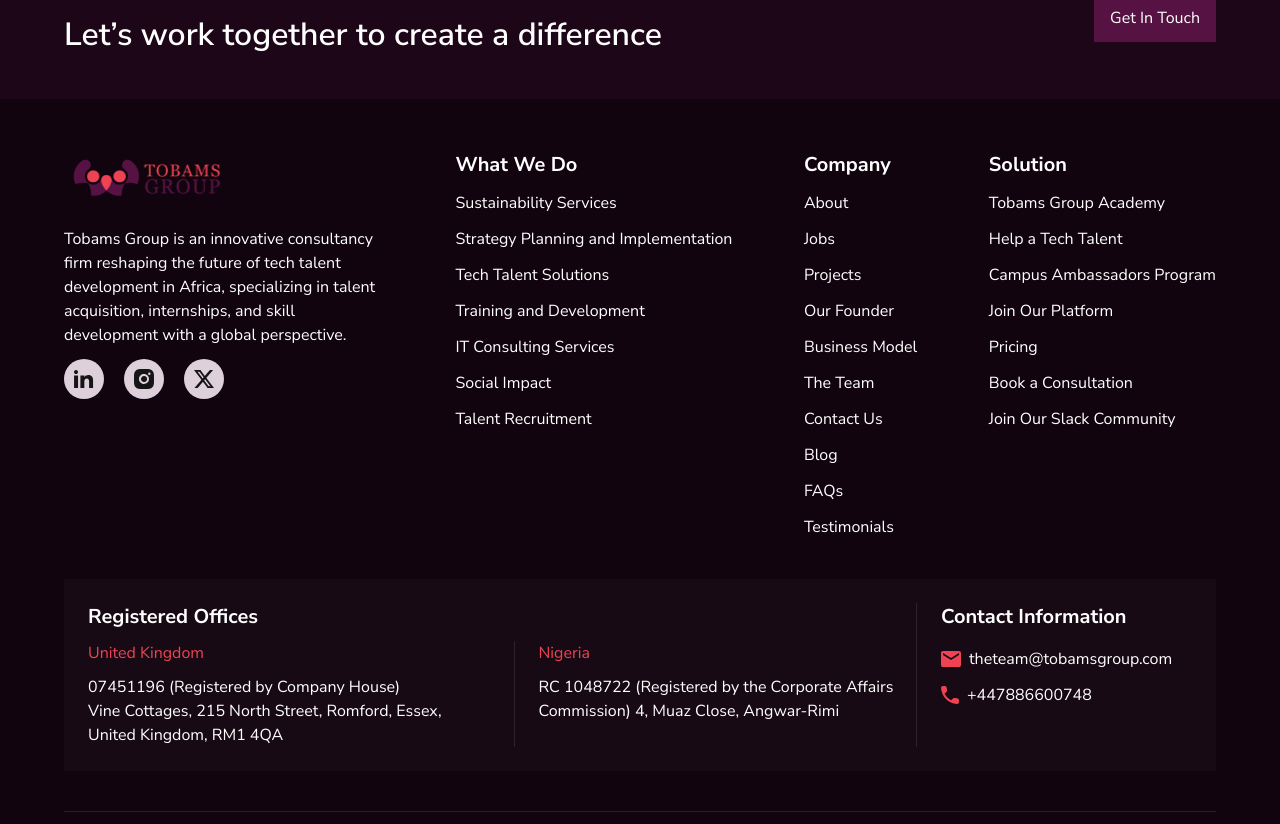
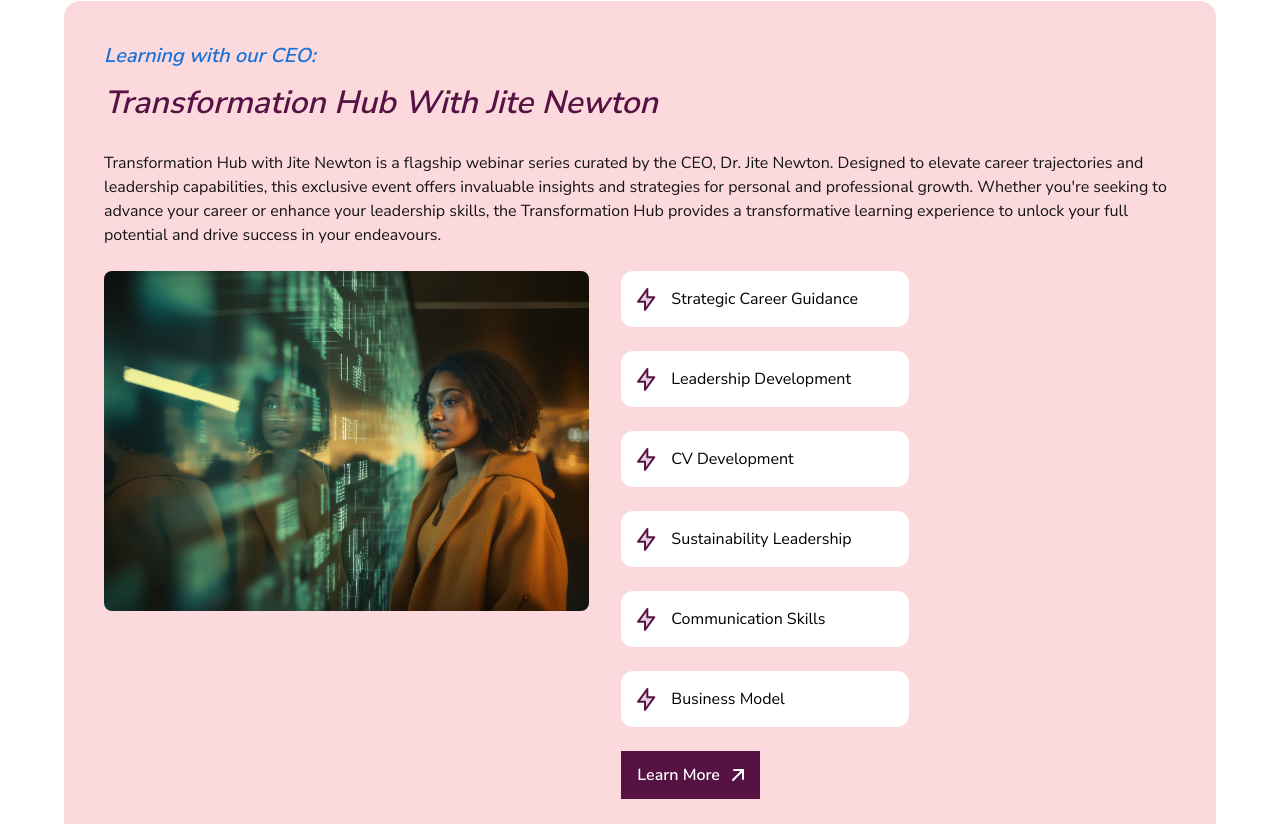
Before and after one commit to codimaniac/Tobams-Group, a Next.js app: page / in a window 1280 px wide. Shown: the part 3974-4798 px from the top of the page. Built offline with nearby package versions, Linux system fonts and the light colour scheme.

Commit message:
feat: add TransformationHub section

```diff
--- a/app/globals.css
+++ b/app/globals.css
@@ -6,6 +6,7 @@
   --primary: #571244;
   --secondary: #ef4353;
   --main-text: #151515;
+  --pending-main: #1671d9;
   --purple-10: #ddd0da;
   --purple-40: #8f6182;
   --purple-80: #2c0922;
@@ -14,12 +15,13 @@
   --white-transparent: #ffffff06;
 }
 
-@theme inline {
+@theme {
   --color-background: var(--background);
   --color-foreground: var(--foreground);
   --color-primary: var(--primary);
   --color-secondary: var(--secondary);
   --color-main-text: var(--main-text);
+  --color-pending-main: var(--pending-main);
   --color-purple-10: var(--purple-10);
   --color-purple-40: var(--purple-40);
   --color-purple-80: var(--purple-80);
--- a/app/page.tsx
+++ b/app/page.tsx
@@ -2,6 +2,7 @@
 import LMSSection from "@/components/LMSSection"
 import ManagementSection from "@/components/ManagementSection"
 import TrainingSection from "@/components/TrainingSection"
+import TransformationHubSection from "@/components/TransformationHubSection"
 
 
 const Home = () => {
@@ -11,6 +12,7 @@
       <LMSSection />
       <TrainingSection />
       <ManagementSection />
+      <TransformationHubSection />
     </>
   )
 }
--- /dev/null
+++ b/components/TransformationHubSection.tsx
@@ -0,0 +1,36 @@
+import Image from "next/image"
+import Button from "./Button"
+import SectionLayout from "./SectionLayout"
+import TransformationHub from "@/assets/images/TransformationHub.jpg"
+import LightningOutline from "@/assets/icons/LightningOutline.svg"
+import Arrow45 from "@/assets/icons/Arrow45Deg.svg"
+
+const TransformationHubSection = () => {
+  return (
+    <SectionLayout className="bg-white py-16">
+        <div className="flex flex-col gap-2 bg-[#ef4353]/20 p-10 rounded-2xl">
+            <h3 className="font-nunito font-semibold italic text-pending-main text-[20px]">Learning with our CEO:</h3>
+            <h2 className="font-nunito font-semibold text-[32px] text-primary italic mb-4">Transformation Hub With Jite Newton</h2>
+            <p className="leading-[150%] text-main-text">Transformation Hub with Jite Newton is a flagship webinar series curated by the CEO, Dr. Jite Newton. Designed to elevate career trajectories and leadership capabilities, this exclusive event offers invaluable insights and strategies for personal and professional growth. Whether you're seeking to advance your career or enhance your leadership skills, the Transformation Hub provides a transformative learning experience to unlock your full potential and drive success in your endeavours.</p>
+            <div className="flex gap-8 mt-4">
+                <div className="relative flex-7 h-85 aspect-square overflow-hidden rounded-lg">
+                    <Image src={TransformationHub} alt="A seasoned professional coaching a trainee" fill className="object-cover" />
+                </div>
+                <div className="flex flex-col flex-8 gap-6">
+                    <ul className="flex flex-wrap gap-6">
+                        <li className="flex items-center gap-3.75 bg-white rounded-xl p-4 w-72"><Image src={LightningOutline} alt="Ligthning Icon" />Strategic Career Guidance</li>
+                        <li className="flex items-center gap-3.75 bg-white rounded-xl p-4 w-72"><Image src={LightningOutline} alt="Ligthning Icon" />Leadership Development</li>
+                        <li className="flex items-center gap-3.75 bg-white rounded-xl p-4 w-72"><Image src={LightningOutline} alt="Ligthning Icon" />CV Development</li>
+                        <li className="flex items-center gap-3.75 bg-white rounded-xl p-4 w-72"><Image src={LightningOutline} alt="Ligthning Icon" />Sustainability Leadership</li>
+                        <li className="flex items-center gap-3.75 bg-white rounded-xl p-4 w-72"><Image src={LightningOutline} alt="Ligthning Icon" />Communication Skills</li>
+                        <li className="flex items-center gap-3.75 bg-white rounded-xl p-4 w-72"><Image src={LightningOutline} alt="Ligthning Icon" />Business Model</li>
+                    </ul>
+                    <Button className="w-fit text-white font-semibold">Learn More <Image src={Arrow45} alt="Arrow 45°" /></Button>
+                </div>
+            </div>
+        </div>
+    </SectionLayout>
+  )
+}
+
+export default TransformationHubSection
```
Also changed, not shown: components/ConsultantTrainingSection.tsx (added), components/TestimonialSection.tsx (added).
